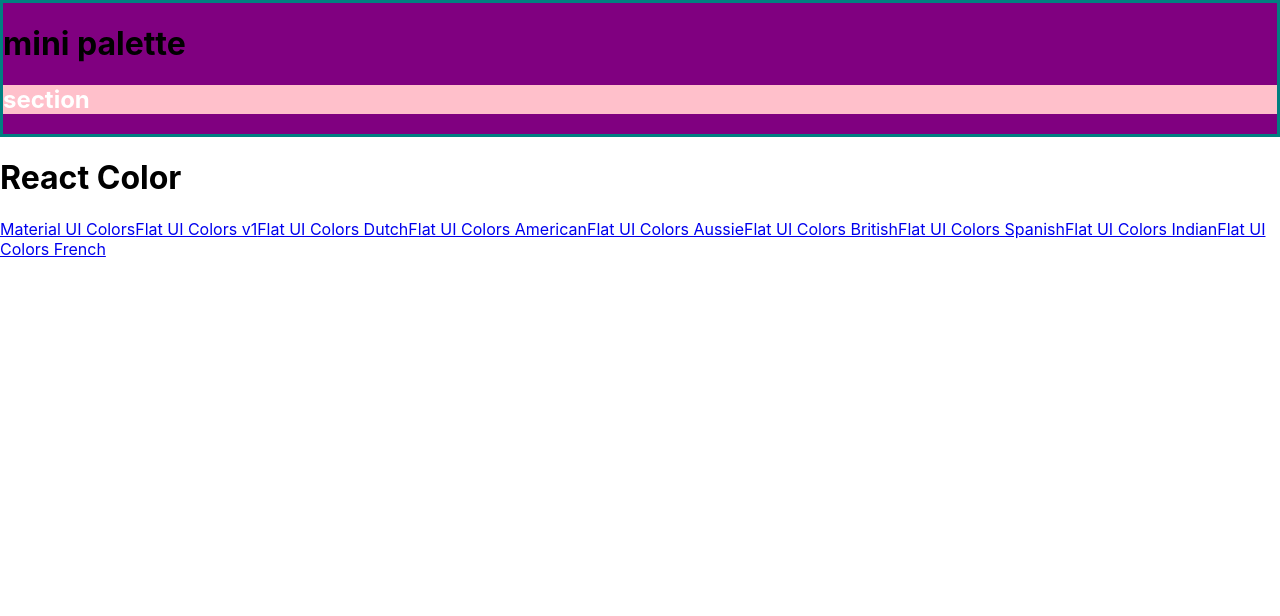
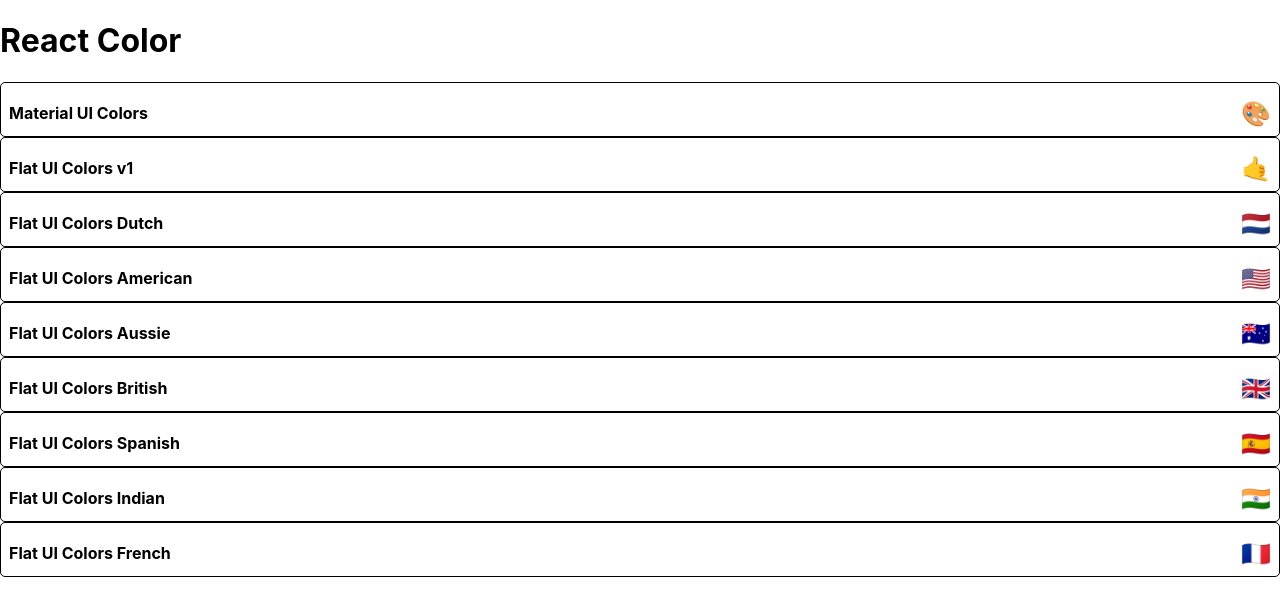
Before and after one commit to giftofgrub/paletteMaker, a React (Create React App) app: page / in a window 1280 px wide. Shown: the top 616 px of the page. Built offline with nearby package versions, Linux system fonts and the light colour scheme.

Commit message:
start styling minipalette

```diff
--- a/src/MiniPalette.js
+++ b/src/MiniPalette.js
@@ -2,26 +2,44 @@ import React from 'react';
 import { withStyles } from '@material-ui/styles';
 
 const styles = {
-  main: {
-    backgroundColor: "purple",
-    border: "3px solid teal",
+  root: {
+    backgroundColor: "white",
+    border: "1px solid black",
+    borderRadius: "5px",
+    padding: "0.5rem",
+    position: "relative",
+    overflow: "hidden",
+    "&hover" : {
+      cursor: "pointer"
+    }
   },
-  secondary: {
-    backgroundColor: "pink",
-    "& h1": {
-      color: "white",
-    }
-  }
+  colors: {
+    backgroundColor: "grey",
+  },
+  title: {
+    display: "flex",
+    justifyContent: "space-between",
+    alignItems: "center",
+    margin: "0",
+    color: "black",
+    paddingTop: "0.5rem",
+    fontSize: "1rem",
+    position: "relative",
+  },
+  emoji: {
+    marginLeft: "0.5rem",
+    fontSize: "1.5rem",
+  },
 }
 
 function  MiniPalette(props) {
-  const { classes } = props;
+  const { classes, paletteName, emoji } = props;
   return (
-    <div className={ classes.main }>
-      <h1>mini palette</h1>
-      <section className={ classes.secondary }>
-        <h1>section</h1>
-      </section>
+    <div className={ classes.root }>
+      <div className={ classes.colors }>
+
+      </div>
+      <h5 className={ classes.title }>{paletteName}<span className={ classes.emoji }>{emoji}</span></h5>
     </div>
   );
 }
--- a/src/PaletteList.js
+++ b/src/PaletteList.js
@@ -7,12 +7,9 @@ class PaletteList extends Component {
     const { palettes } = this.props;
     return (
       <div>
-        <MiniPalette />
         <h1>React Color</h1>
         {palettes.map( (palette) =>
-          <Link to={`/palette/${palette.id}`}>
-            {palette.paletteName}
-          </Link>
+          <MiniPalette {...palette}/>
         )}
       </div>
     );
```
